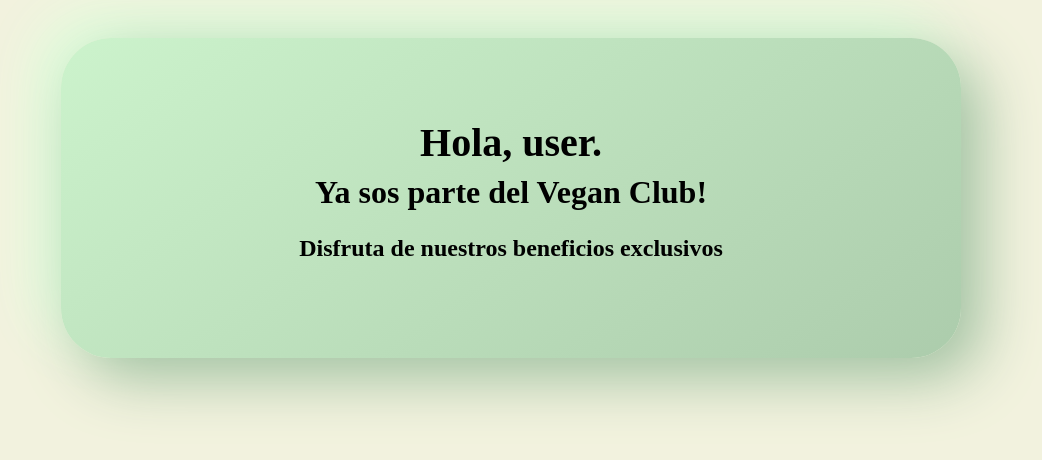
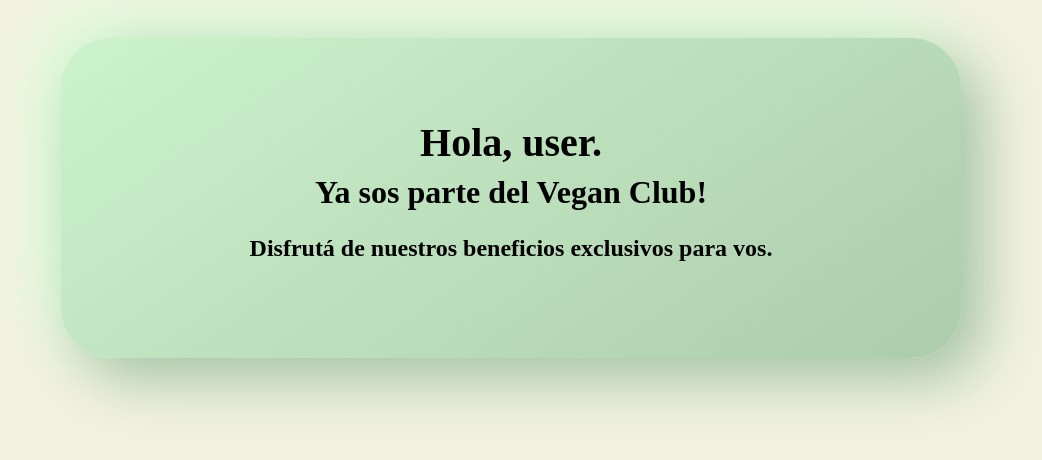
Before and after one commit to geromassera/Proyecto-Final-Prog-II-Boscia-Cervigni-Galmarini-Massera, a Flask app: page /dashboard in a window 1280 px wide. Shown: the part 312-772 px from the top of the page, without its empty margins (129-1171 px from the left). Run offline with Flask 3, Linux system fonts and the light colour scheme; a user stored in the database is signed in; some web fonts are replaced.

Commit message:
Update dashboard.html

```diff
--- a/src/templates/dashboard.html
+++ b/src/templates/dashboard.html
@@ -39,7 +39,7 @@
     <div class="container">
         <h1>Hola, {{current_user.username}}. </h1>
         <h2>Ya sos parte del Vegan Club!</h2>
-        <h3>Disfruta de nuestros beneficios exclusivos</h3>
+        <h3>Disfrutá de nuestros beneficios exclusivos para vos.</h3>
     </div>
 </body>
 </html>
```
